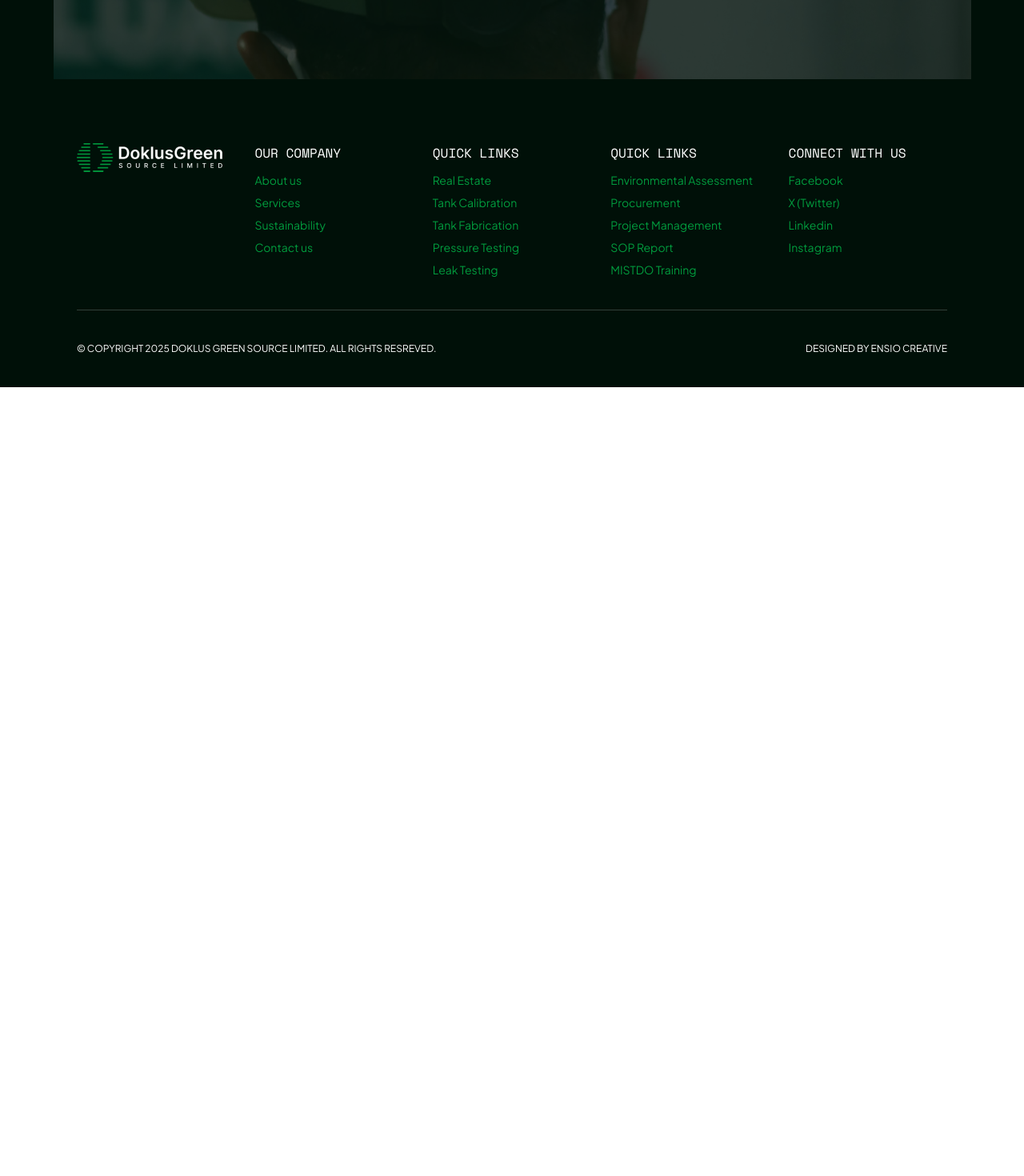
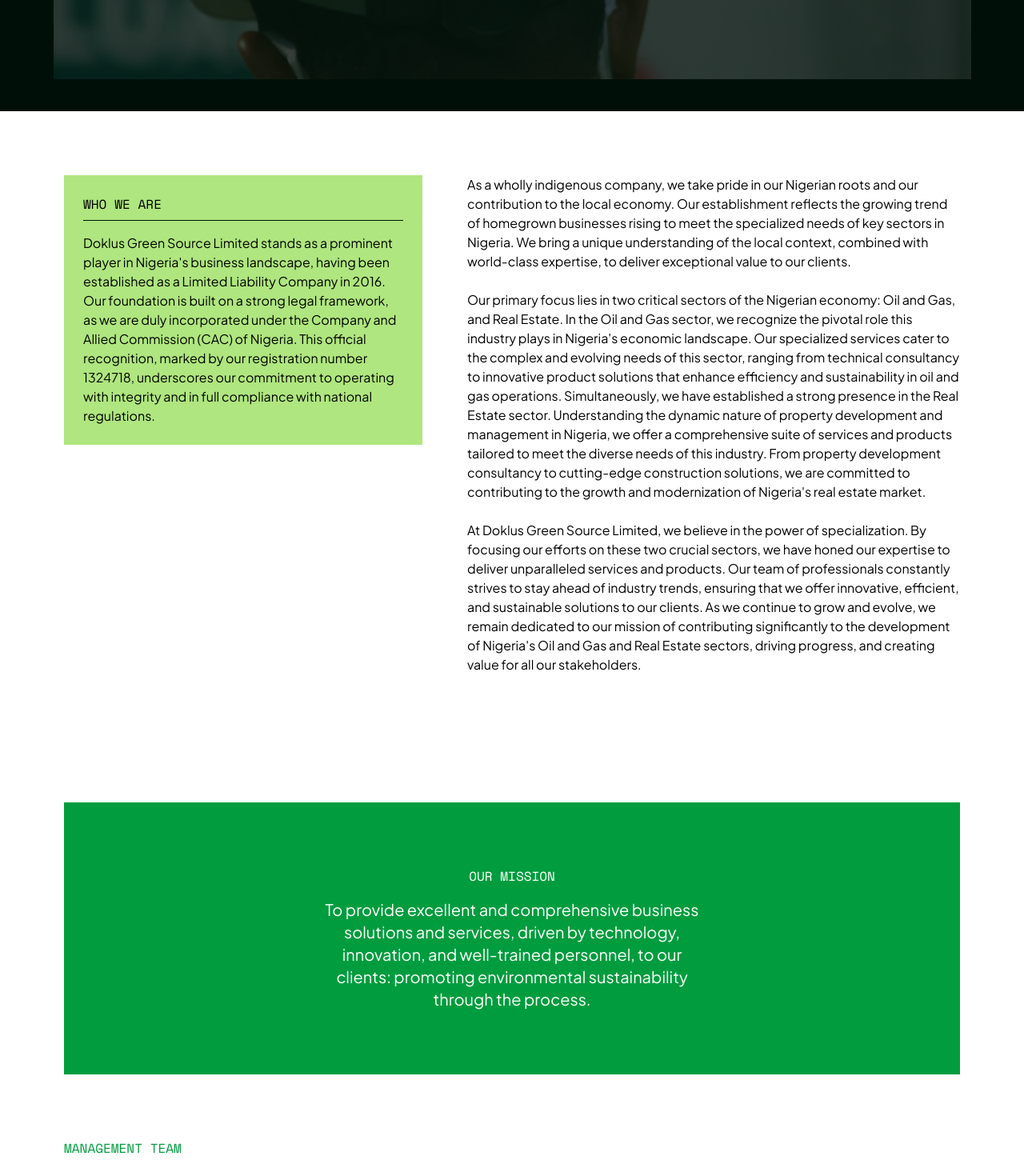
Before and after one commit to Ensio-Creative/doklus-green, a Next.js app: page /about in a window 1280 px wide. Shown: the part 580-2050 px from the top of the page at 80% size. Before the commit the page ends 1064 px from the top, so only its background shows below. Built offline with nearby package versions, Linux system fonts and the light colour scheme.

Commit message:
about and sustainability page

```diff
--- a/src/app/about/page.jsx
+++ b/src/app/about/page.jsx
@@ -5,6 +5,36 @@
   return (
     <>
       <HeroComp img={'about-hero'} text={"About us"} />
+      <section className='lg:flex lg:p-20 p-4 justify-between'>
+        <div className='bg-[#AFE67F] sm:mb-6 p-6 h-auto mb-auto lg:w-[40%]'>
+          <div className='border-b border-[#001008] mb-4 pb-2'>
+            <h2>WHO WE ARE</h2>
+          </div>
+          <p>Doklus Green Source Limited stands as a prominent player in Nigeria's business landscape, having been established as a Limited Liability Company in 2016. Our foundation is built on a strong legal framework, as we are duly incorporated under the Company and Allied Commission (CAC) of Nigeria. This official recognition, marked by our registration number 1324718, underscores our commitment to operating with integrity and in full compliance with national regulations.</p>
+        </div>
+        <div className='lg:w-[55%]'>
+          As a wholly indigenous company, we take pride in our Nigerian roots and our contribution to the local economy. Our establishment reflects the growing trend of homegrown businesses rising to meet the specialized needs of key sectors in Nigeria. We bring a unique understanding of the local context, combined with world-class expertise, to deliver exceptional value to our clients.
+          <br /> <br />
+
+          Our primary focus lies in two critical sectors of the Nigerian economy: Oil and Gas, and Real Estate. In the Oil and Gas sector, we recognize the pivotal role this industry plays in Nigeria's economic landscape. Our specialized services cater to the complex and evolving needs of this sector, ranging from technical consultancy to innovative product solutions that enhance efficiency and sustainability in oil and gas operations. Simultaneously, we have established a strong presence in the Real Estate sector. Understanding the dynamic nature of property development and management in Nigeria, we offer a comprehensive suite of services and products tailored to meet the diverse needs of this industry. From property development consultancy to cutting-edge construction solutions, we are committed to contributing to the growth and modernization of Nigeria's real estate market.
+          <br /> <br />
+          At Doklus Green Source Limited, we believe in the power of specialization. By focusing our efforts on these two crucial sectors, we have honed our expertise to deliver unparalleled services and products. Our team of professionals constantly strives to stay ahead of industry trends, ensuring that we offer innovative, efficient, and sustainable solutions to our clients. As we continue to grow and evolve, we remain dedicated to our mission of contributing significantly to the development of Nigeria's Oil and Gas and Real Estate sectors, driving progress, and creating value for all our stakeholders.
+
+        </div>
+      </section>
+      <section className='lg:mx-20 mx-4 mb-20'>
+        <div className="text-center bg-[#009C3E] text-white lg:p-20 p-6 mt-20 text-center">
+          <h2>OUR MISSION</h2>
+          <div className="lg:w-1/2 mx-auto mt-4">
+            <p className="text-xl">To provide excellent and comprehensive business solutions and services, driven by technology, innovation, and well-trained personnel, to our clients: promoting environmental sustainability through the process.</p>
+          </div>
+        </div>
+      </section>
+      <section className='lg:mx-20 mx-4 mb-20'>
+        <div className='border-b border-[#009C3E] pb-6'>
+          <h2 className='text-[#009C3E]'>MANAGEMENT TEAM</h2>
+        </div>
+      </section>
     </>
   );
 };
--- /dev/null
+++ b/src/app/sustainability/page.jsx
@@ -0,0 +1,22 @@
+import HeroComp from '@/components/HeroComp';
+import React from 'react';
+
+const sustainability = () => {
+  return (
+    <>
+      <HeroComp img={"sustainability-hero"} text={"Sustainability"} />
+      <section className='py-20 lg:w-[70%] mx-auto'>
+        <div>
+          Our commitment to sustainability is built on a foundation of prioritizing health, safety, and environmental stewardship. We recognize that the well-being of our employees, clients, and communities is fundamental to our success, and we are dedicated to providing a safe and healthy environment in all aspects of our operations. This includes implementing comprehensive health and safety protocols, conducting regular risk assessments, and fostering a culture of awareness and responsibility to prevent accidents and promote well-being.
+          <br /> <br />
+          Equally important to our mission is our responsibility to the environment. We strive to reduce our ecological footprint by adopting sustainable practices that focus on energy efficiency, waste reduction, and responsible resource management. Through the use of innovative technologies and continuous improvements, we aim to minimize the environmental impact of our operations, ensuring that we leave a positive legacy for future generations. Our efforts also extend to promoting sustainable practices throughout our supply chain and in collaboration with partners who share our environmental values.
+          <br /> <br />
+
+          By integrating health, safety, and environmental sustainability into every facet of our business, we aim to create lasting value for our stakeholders while contributing to a more sustainable and resilient world. We continuously assess our practices to ensure alignment with the highest standards of sustainability, and we remain committed to transparent communication and accountability in our journey towards a healthier and more sustainable future for all.
+        </div>
+      </section>
+    </>
+  );
+};
+
+export default sustainability;
--- a/src/components/HeaderNav.jsx
+++ b/src/components/HeaderNav.jsx
@@ -24,9 +24,9 @@
           <a href="#" className="text-[#001008]">
             SERVICES
           </a>
-          <a href="#" className="text-[#001008]">
+          <Link href="/sustainability" className="text-[#001008]">
             SUSTAINABILITY
-          </a>
+          </Link>
           <a href="#" className="text-[#001008]">
             CONTACT  US
           </a>
--- a/src/components/HeroComp.jsx
+++ b/src/components/HeroComp.jsx
@@ -2,10 +2,10 @@
 
 const HeroComp = ({ img, text }) => {
   return (
-    <section className="relative bg-[#001008] py-10">
-      <img className="sm:h-[80vh] mx-auto object-cover" src={`/images/${img}.png`} alt="" />
+    <section className="relative bg-[#001008] lg:py-10">
+      <img className="sm:h-[50vh] mx-auto object-cover" src={`/images/${img}.png`} alt="" />
       <div className="absolute top-0 left-0 right-0 w-full h-full bg-[#001008] opacity-[75%]"></div>
-      <div className="absolute lg:top-80 top-40 lg:w-[60%] lg:left-32 left-4">
+      <div className="absolute lg:top-80 top-52 lg:w-[60%] lg:left-32 left-4">
         <h2 className=" text-white lg:text-5xl text-3xl">{text}</h2>
       </div>
     </section>
```
Also changed, not shown: public/images/sustainability-hero.png (added).
